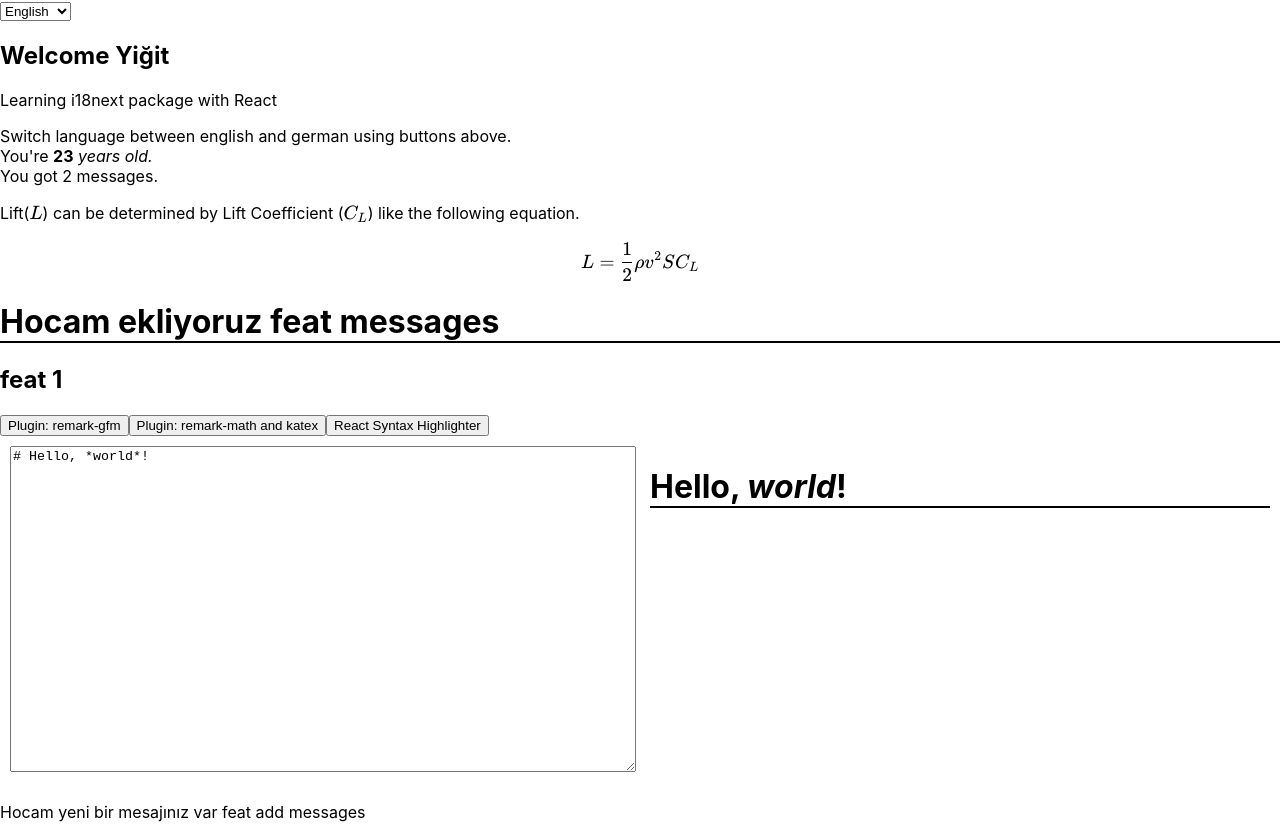
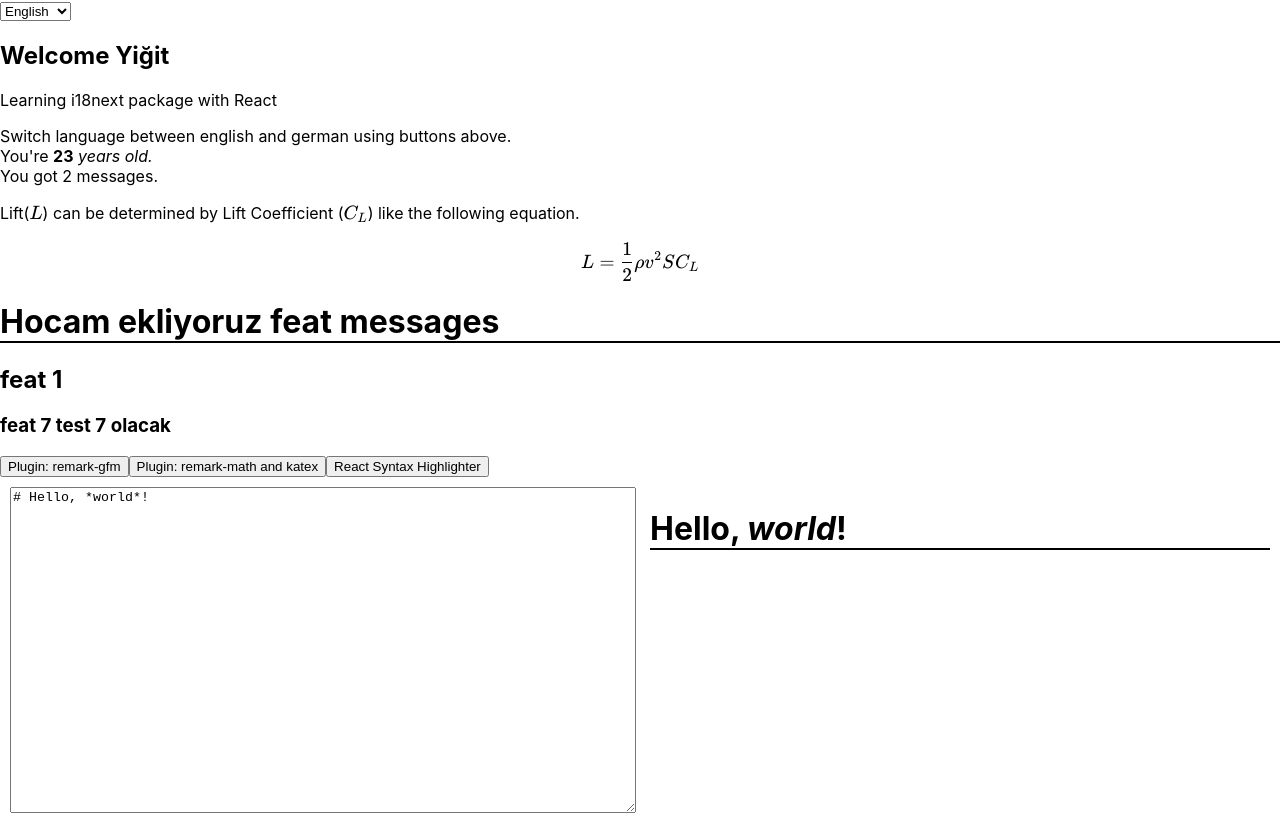
Before and after one commit to yeged/React-i18next, a React (Create React App) app: page / in a window 1280 px wide. Shown: the top 824 px of the page. Built offline with nearby package versions, Linux system fonts and the light colour scheme.

Commit message:
ISV-7: Feat 7

```diff
--- a/src/components/SimpleMarkdown.tsx
+++ b/src/components/SimpleMarkdown.tsx
@@ -66,6 +66,7 @@ const SimpleMarkdown = () => {
     <div>
       <h1>Hocam ekliyoruz feat messages</h1>
       <h2>feat 1 </h2>
+      <h3>feat 7 test 7 olacak</h3>
       <button onClick={() => setMarkdown(t('gfm'))}>
         Plugin: remark-gfm
       </button>
```
